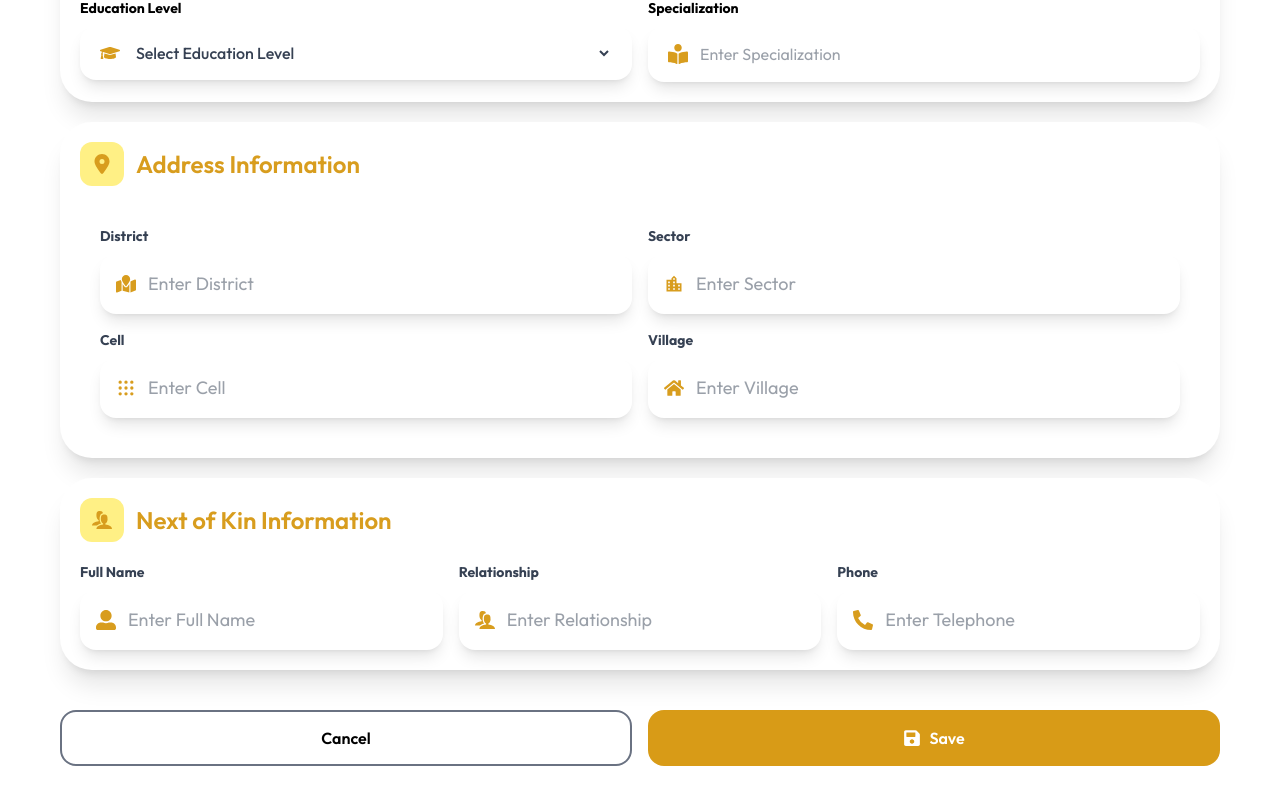
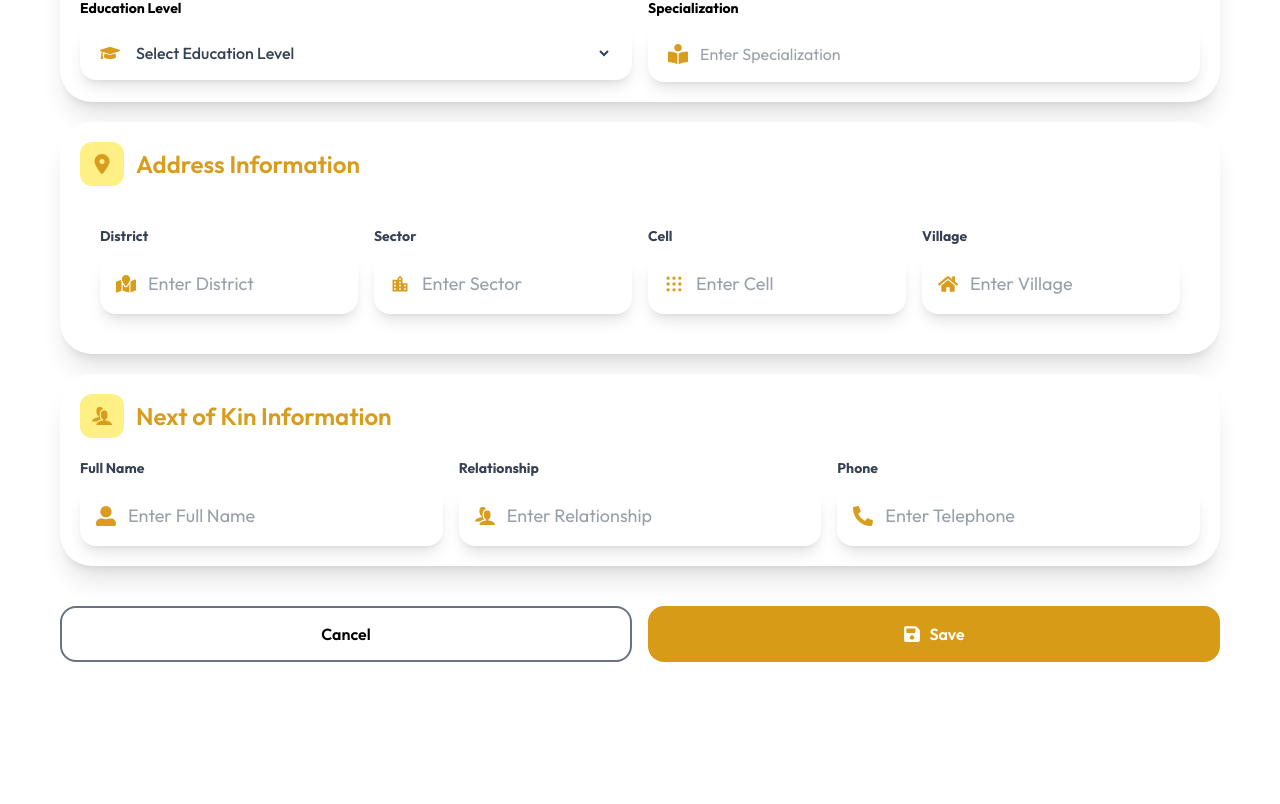
Before and after one commit to gasorenkurunziza-web/staff_smis, a React (Vite) app in the folder adminpanel/: page /register in a window 1280 px wide. Shown: the part 1018-1822 px from the top of the page. After the commit the page ends 1720 px from the top, so only its background shows below. Built offline with nearby package versions, Linux system fonts and the light colour scheme; a web font is replaced by a local one.

Commit message:
6th commit

```diff
--- a/adminpanel/src/Components/Addressinfo.jsx
+++ b/adminpanel/src/Components/Addressinfo.jsx
@@ -19,7 +19,7 @@
       </div>
 
       {/* Content */}
-      <div className="grid grid-cols-1 sm:grid-cols-2 gap-4 p-5">
+      <div className="grid grid-cols-4 sm:grid-cols-2 md:grid-cols-4 gap-4 p-5">
         {/* District */}
         <div className="flex flex-col">
           <label className="mb-2 text-sm font-bold text-gray-700">
```
